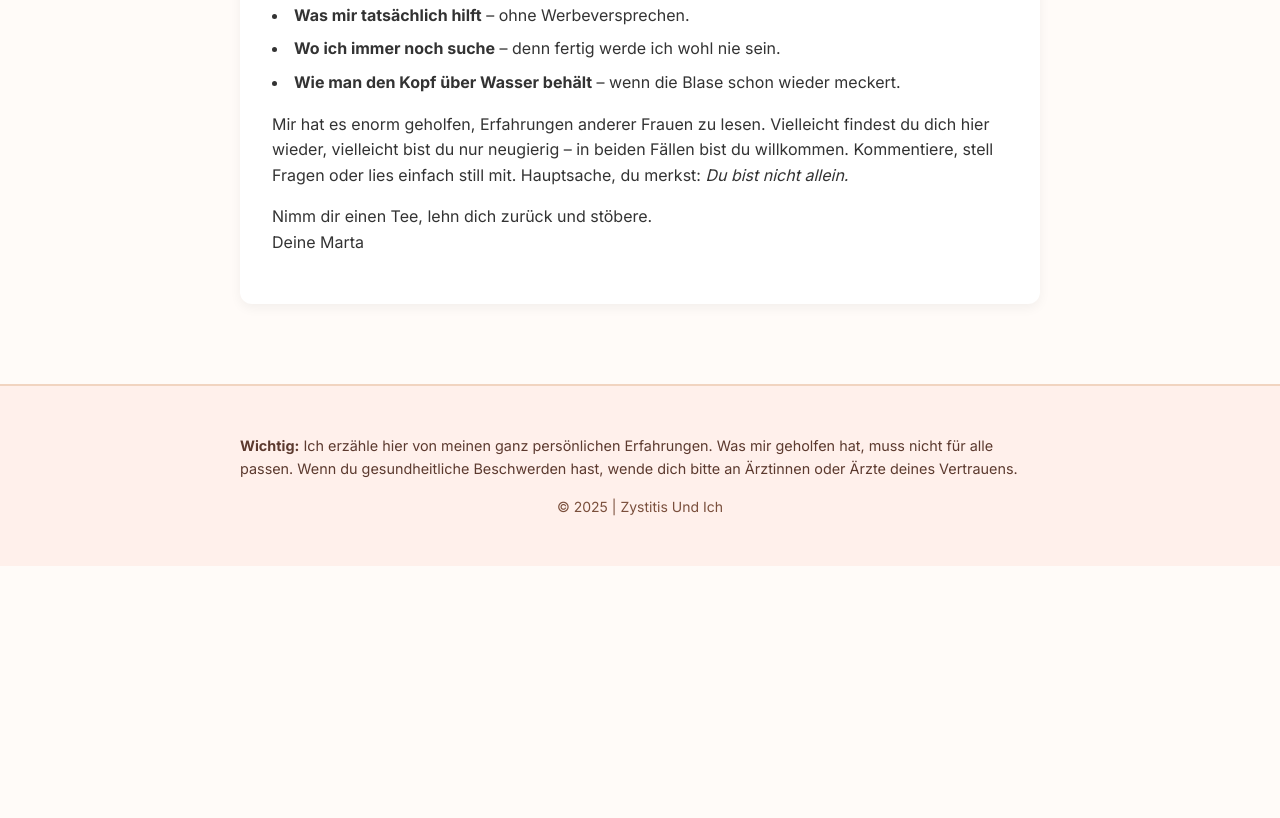
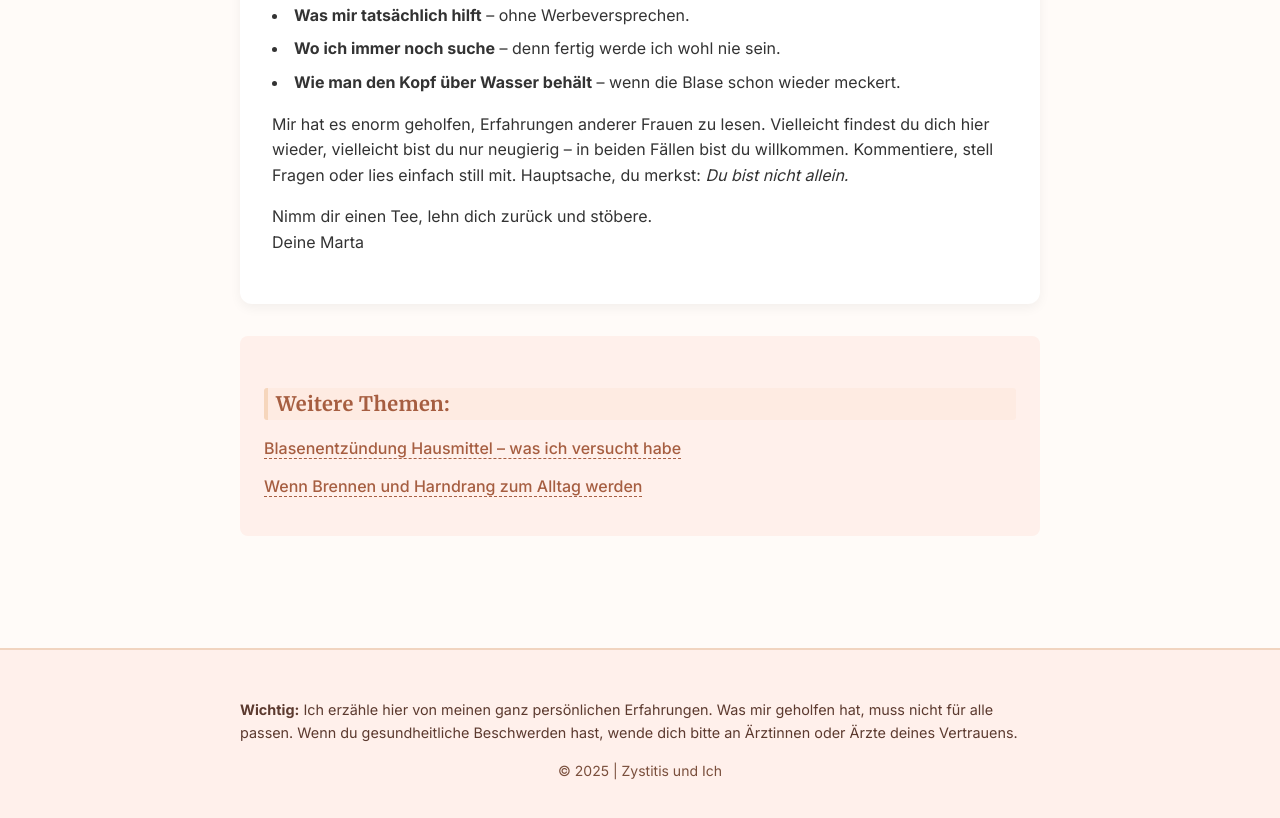
Before and after one commit to ich-gegen-zystitis/frauen-gesundheit, a plain HTML site: page index.html in a window 1280 px wide. Shown: the part 862-1680 px from the top of the page. Before the commit the page ends 1428 px from the top, so only its background shows below. Drawn offline with Linux system fonts and the light colour scheme.

Commit message:
Update index.html

```diff
--- a/index.html
+++ b/index.html
@@ -7,7 +7,6 @@
   <title>Zystitis und Ich</title>
   <meta name="description" content="Ein persönlicher Blog von Marta über das Leben mit wiederkehrender Zystitis – ehrlich, alltagsnah und ohne Tabus.">
   <meta name="theme-color" content="#FFF8E1">
-  <meta name="google-site-verification" content="RO18jgEIxj6BZYaWnFzZ3gqZe4v_3r4YAAUn5_Qs2nA" />
   <link rel="preconnect" href="https://fonts.googleapis.com">
   <link rel="preconnect" href="https://fonts.gstatic.com" crossorigin>
   <link href="https://fonts.googleapis.com/css2?family=Inter:wght@400;500;700&family=Merriweather:wght@700&display=swap" rel="stylesheet">
@@ -60,15 +59,15 @@
 
       <p>Nimm dir einen Tee, lehn dich zurück und stöbere. <br>Deine Marta</p>
     </article>
-<!--
+
 <nav class="article-menu" aria-label="Weitere Artikel">
   <h3 class="article-menu-title">Weitere Themen:</h3>
   <ul>
-    <li><a href="#erste-hilfe">Mein Notfall‑Kit bei akutem Brennen</a></li>
-    <li><a href="#hormone">Blase &amp; Hormone: Was ändert sich ab 40?</a></li>
-    <li><a href="#hausmittel">Antibiotikum oder Alternativen? Ein Erfahrungsbericht</a></li>
+    <li><a href="blasenentzündung-hausmittel-erfahrung.html">Blasenentzündung Hausmittel – was ich versucht habe</a></li>
+    <li><a href="blasenentzündung-symptome-und-gruende.html">Wenn Brennen und Harndrang zum Alltag werden</a></li>
+    <!--<li><a href="#hausmittel">Antibiotikum oder Alternativen? Ein Erfahrungsbericht</a></li>-->
   </ul>
-</nav>-->
+</nav>
   </main>
 
 
@@ -79,7 +78,7 @@
 
       </div>
       <div class="copyright">
-        <p>&copy; 2025&nbsp;| Zystitis Und Ich</p>
+        <p>&copy; 2025&nbsp;| Zystitis und Ich</p>
       </div>
     </div>
   </footer>
```
Lines whose indentation alone changed are shown as unchanged.
